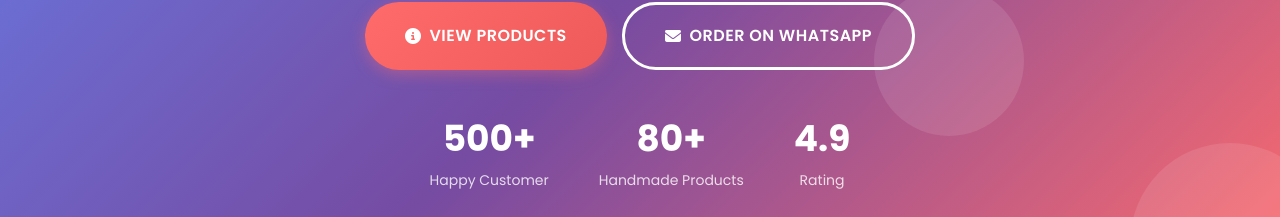
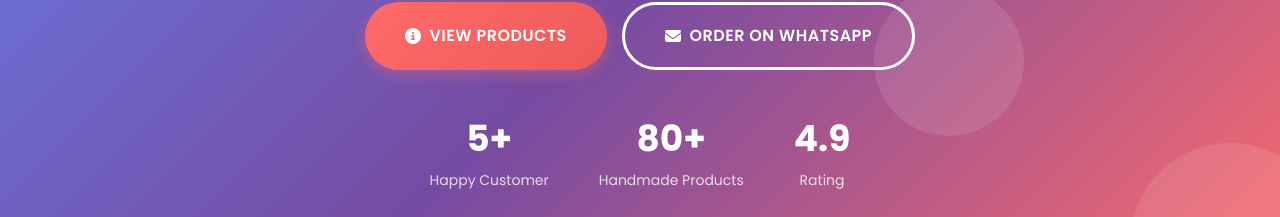
Before and after one commit to efgh23667-sudo/jenish-art-website, a plain HTML site: page index.html in a window 1280 px wide. Shown: the part 397-614 px from the top of the page. Drawn offline with Linux system fonts and the light colour scheme.

Commit message:
Update index.html

```diff
--- a/index.html
+++ b/index.html
@@ -78,7 +78,7 @@
             </div>
             <div class="hero-stats">
                 <div class="stat-item">
-                    <span class="stat-number">500+</span>
+                    <span class="stat-number">5+</span>
                     <span class="stat-label">Happy Customer</span>
                 </div>
                 <div class="stat-item">
```
